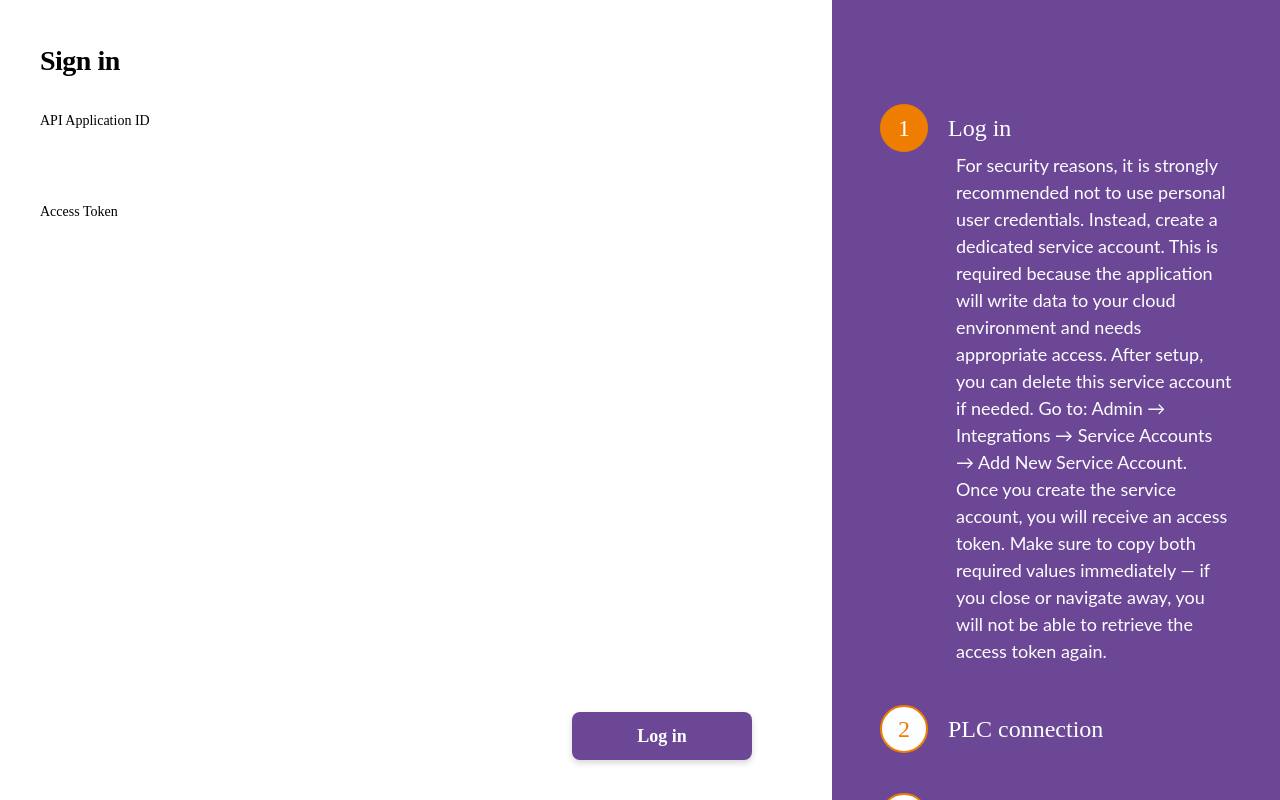
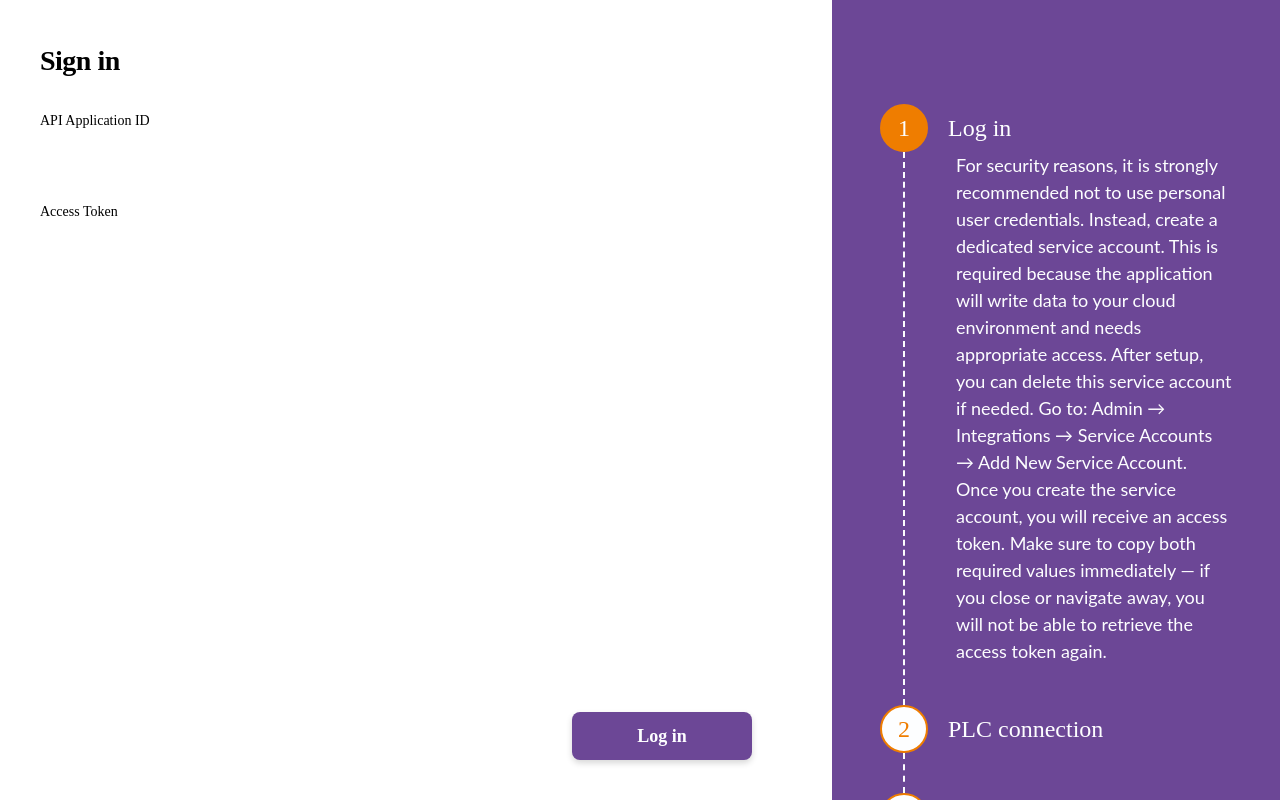
Before and after one commit to Rebel-it/rebel-ot-discover-edgeapp, a React (Vite) app in the folder src/Rebelit.OT.Discover.EdgeApp.WebApp/: page / in a window 1280 px wide. Both pictures are taken after a click on the button "Start". Built offline with nearby package versions, Linux system fonts and the light colour scheme; a web font is replaced by a local one.

Commit message:
added line between wizard steps indicators

```diff
--- a/src/Rebelit.OT.Discover.EdgeApp.WebApp/src/components/molecules/wizardStepComponent/WizardStepComponent.module.css
+++ b/src/Rebelit.OT.Discover.EdgeApp.WebApp/src/components/molecules/wizardStepComponent/WizardStepComponent.module.css
@@ -1,6 +1,20 @@
 .wizardStep {
   display: flex;
   flex-direction: column;
+  position: relative;
+
+  &:not(:last-child)::after {
+    content: '';
+    position: absolute;
+    left: calc(var(--indicator-size) / 2 - 1px);
+    top: var(--indicator-size);
+    bottom: calc(-1 * var(--step-gap));
+    border-left: 2px dashed #FDFEFF;
+  }
+
+  &.done:not(:last-child)::after {
+    border-left-style: solid;
+  }
 
   .header {
     display: flex;
--- a/src/Rebelit.OT.Discover.EdgeApp.WebApp/src/components/molecules/wizardStepComponent/WizardStepComponent.tsx
+++ b/src/Rebelit.OT.Discover.EdgeApp.WebApp/src/components/molecules/wizardStepComponent/WizardStepComponent.tsx
@@ -15,7 +15,7 @@ export default function WizardStepComponent({
   status,
   isCurrentStep }: Props) {
   return (
-    <div className={styles.wizardStep}>
+    <div className={`${styles.wizardStep} ${styles[status]}`}>
       <div className={styles.header}>
         <WizardStepIndicator step={stepNumber} status={status} />
         <h2>{wizardStep.title}</h2>
--- a/src/Rebelit.OT.Discover.EdgeApp.WebApp/src/components/organisms/ProgressPanel/ProgressPanel.module.css
+++ b/src/Rebelit.OT.Discover.EdgeApp.WebApp/src/components/organisms/ProgressPanel/ProgressPanel.module.css
@@ -5,7 +5,7 @@
   display: flex;
   flex-direction: column;
   justify-content: space-between;
-  gap: 40px;
+  gap: var(--step-gap);
 
   >* {
     flex: 1;
--- a/src/Rebelit.OT.Discover.EdgeApp.WebApp/src/styles/_variables.css
+++ b/src/Rebelit.OT.Discover.EdgeApp.WebApp/src/styles/_variables.css
@@ -4,4 +4,7 @@
 
     --purple-100: #DABCFB;
     --purple-500: #6C4796;
+
+    --indicator-size: 48px;
+    --step-gap: 40px;
 }
```
